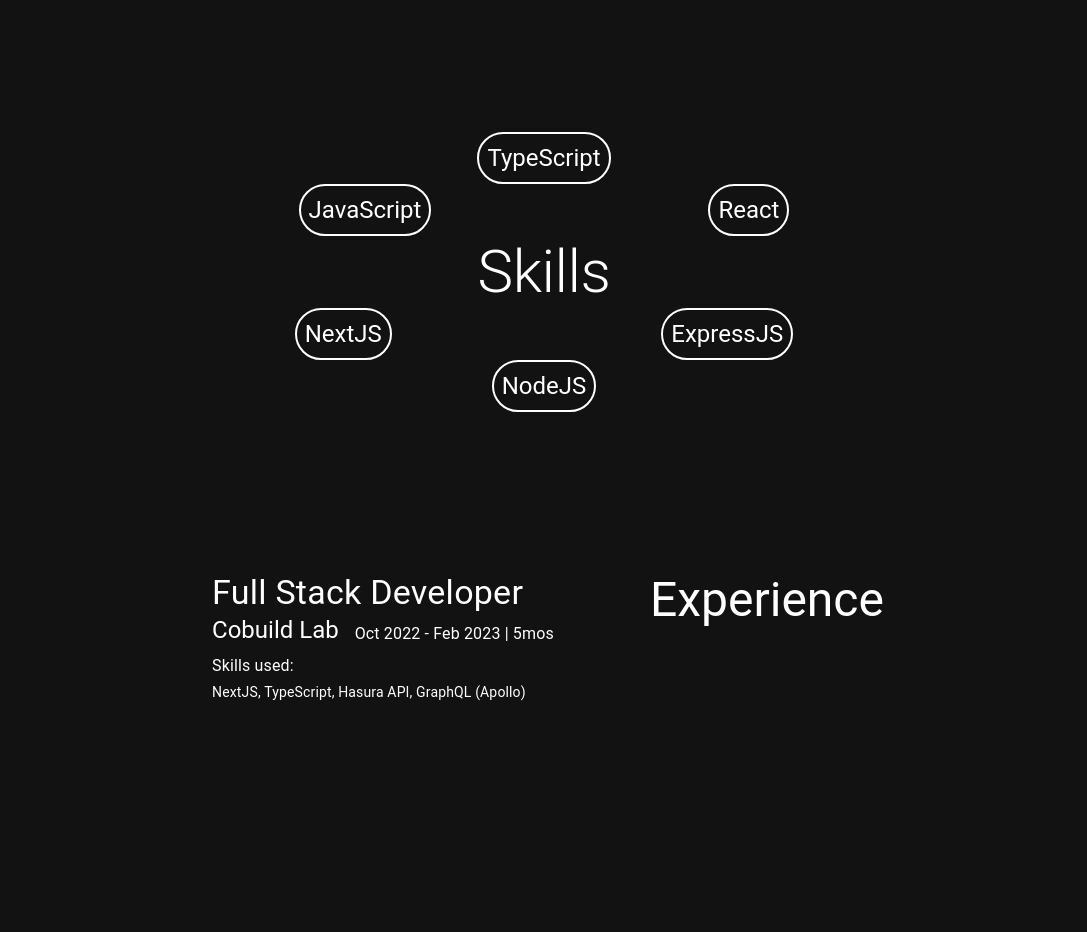
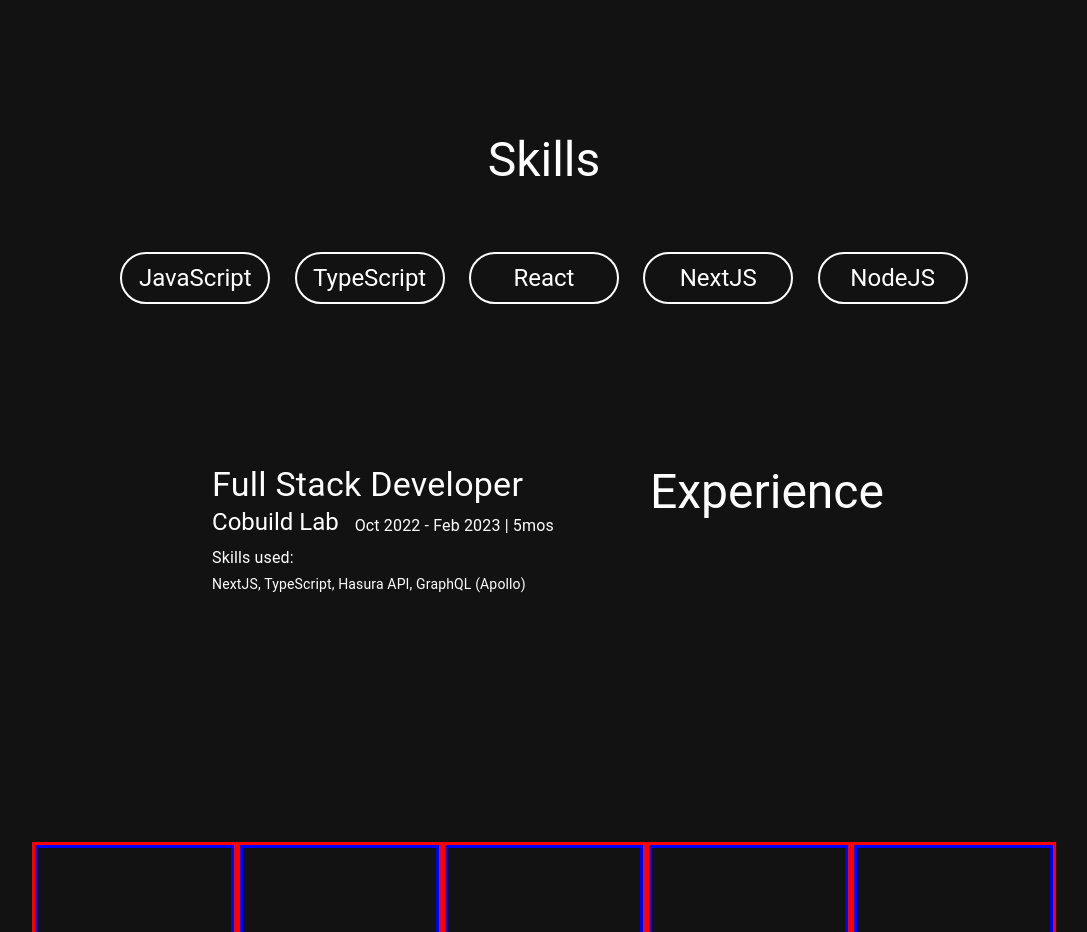
Before and after one commit to AlandelFresno/portfolio, a Next.js app: page / in a window 1280 px wide. Shown: the part 1220-2152 px from the top of the page, without its empty margins (96-1183 px from the left). Built offline with nearby package versions, Linux system fonts and the light colour scheme.

Commit message:
Skill structure change
Plus responsive

```diff
--- a/src/components/Skills.tsx
+++ b/src/components/Skills.tsx
@@ -1,32 +1,35 @@
 import React from 'react';
-import { Box, List, ListItem, Typography } from '@mui/material';
+import { Box, List, ListItem, Typography, styled } from '@mui/material';
+
+const ResponsiveSkills = styled('div')(({ theme }) => ({
+  display: 'flex',
+  justifyContent: 'space-evenly',
+  h5: {
+    maxWidth: '150px',
+    width: '150px',
+    display: 'flex',
+    justifyContent: 'center',
+  },
+  [theme.breakpoints.up(1180)]: {
+    paddingTop: '4rem',
+  },
+  [theme.breakpoints.down(1180)]: {
+    flexDirection: 'column',
+    alignItems: 'center',
+    h5: {
+      marginTop: '2rem',
+    },
+  },
+}));
 
 const Skills = () => {
-  const degrees = 360;
-
   return (
-    <Box
-      display="flex"
-      flexDirection="column"
-      justifyContent="center"
-      marginTop="10rem"
-    >
-      <Box alignSelf="center">
-        <Typography
-          variant="h5"
-          border="2px solid"
-          borderRadius="2rem"
-          padding="0.5rem"
-        >
-          TypeScript
-        </Typography>
+    <Box display="flex" justifyContent="center" marginTop="10rem">
+      <Box flexDirection="column" width="70%">
+        <Box display="flex" justifyContent="center">
+          <Typography variant="h3">Skills</Typography>
         </Box>
-      <Box
-        display="flex"
-        width="60%"
-        justifyContent="space-around"
-        alignSelf="center"
-      >
+        <ResponsiveSkills>
           <Typography
             variant="h5"
             border="2px solid"
@@ -41,18 +44,16 @@ const Skills = () => {
             borderRadius="2rem"
             padding="0.5rem"
           >
+            TypeScript
+          </Typography>
+          <Typography
+            variant="h5"
+            border="2px solid"
+            borderRadius="2rem"
+            padding="0.5rem"
+          >
             React
           </Typography>
-      </Box>
-      <Box alignSelf="center">
-        <Typography variant="h2">Skills</Typography>
-      </Box>
-      <Box
-        display="flex"
-        width="60%"
-        justifyContent="space-around"
-        alignSelf="center"
-      >
           <Typography
             variant="h5"
             border="2px solid"
@@ -61,17 +62,6 @@ const Skills = () => {
           >
             NextJS
           </Typography>
-
-        <Typography
-          variant="h5"
-          border="2px solid"
-          borderRadius="2rem"
-          padding="0.5rem"
-        >
-          ExpressJS
-        </Typography>
-      </Box>
-      <Box alignSelf="center">
           <Typography
             variant="h5"
             border="2px solid"
@@ -80,17 +70,95 @@ const Skills = () => {
           >
             NodeJS
           </Typography>
+        </ResponsiveSkills>
       </Box>
-      {/*
-        JavaScript
-        TypeScript
-        React
-        NextJS
-        NodeJS
-        ExpressJS
-        GraphQL (Apollo)
-      */}
     </Box>
+    // <Box
+    //   display="flex"
+    //   flexDirection="column"
+    //   justifyContent="center"
+    //   marginTop="10rem"
+    // >
+    //   <Box alignSelf="center">
+    //     <Typography
+    //       variant="h5"
+    //       border="2px solid"
+    //       borderRadius="2rem"
+    //       padding="0.5rem"
+    //     >
+    //       TypeScript
+    //     </Typography>
+    //   </Box>
+    //   <Box
+    //     display="flex"
+    //     width="60%"
+    //     justifyContent="space-around"
+    //     alignSelf="center"
+    //   >
+    //     <Typography
+    //       variant="h5"
+    //       border="2px solid"
+    //       borderRadius="2rem"
+    //       padding="0.5rem"
+    //     >
+    //       JavaScript
+    //     </Typography>
+    //     <Typography
+    //       variant="h5"
+    //       border="2px solid"
+    //       borderRadius="2rem"
+    //       padding="0.5rem"
+    //     >
+    //       React
+    //     </Typography>
+    //   </Box>
+    //   <Box alignSelf="center">
+    //     <Typography variant="h2">Skills</Typography>
+    //   </Box>
+    //   <Box
+    //     display="flex"
+    //     width="60%"
+    //     justifyContent="space-around"
+    //     alignSelf="center"
+    //   >
+    //     <Typography
+    //       variant="h5"
+    //       border="2px solid"
+    //       borderRadius="2rem"
+    //       padding="0.5rem"
+    //     >
+    //       NextJS
+    //     </Typography>
+
+    //     <Typography
+    //       variant="h5"
+    //       border="2px solid"
+    //       borderRadius="2rem"
+    //       padding="0.5rem"
+    //     >
+    //       ExpressJS
+    //     </Typography>
+    //   </Box>
+    //   <Box alignSelf="center">
+    //     <Typography
+    //       variant="h5"
+    //       border="2px solid"
+    //       borderRadius="2rem"
+    //       padding="0.5rem"
+    //     >
+    //       NodeJS
+    //     </Typography>
+    //   </Box>
+    //   {/*
+    //     JavaScript
+    //     TypeScript
+    //     React
+    //     NextJS
+    //     NodeJS
+    //     ExpressJS
+    //     GraphQL (Apollo)
+    //   */}
+    // </Box>
   );
 };
 
```
Lines whose indentation alone changed are shown as unchanged.
